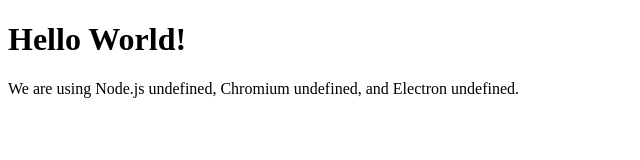
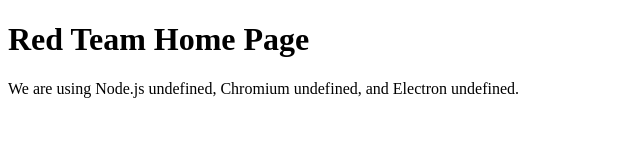
Before and after one commit to SecurityVader/Red-Team, an Electron app: page index.html in a window 800 px wide. Shown: the whole page, without its empty margins (0-640 px from the left). Drawn offline with Linux system fonts and the light colour scheme.

Commit message:
Update index.html

```diff
--- a/index.html
+++ b/index.html
@@ -2,10 +2,10 @@
 <html>
   <head>
     <meta charset="UTF-8">
-    <title>Hello World!</title>
+    <title>Red Team Homepage</title>
   </head>
   <body>
-    <h1>Hello World!</h1>
+    <h1>Red Team Home Page</h1>
     <!-- All of the Node.js APIs are available in this renderer process. -->
     We are using Node.js <script>document.write(process.versions.node)</script>,
     Chromium <script>document.write(process.versions.chrome)</script>,
```
